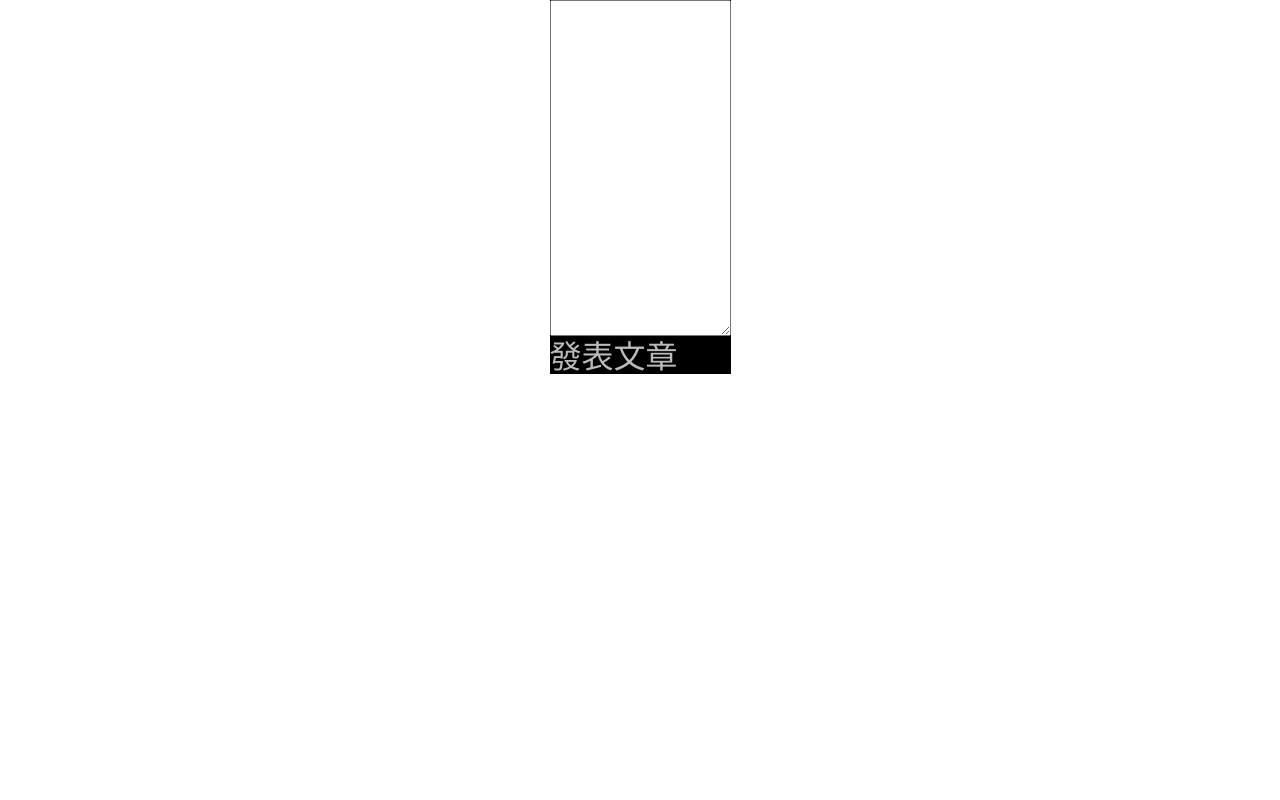
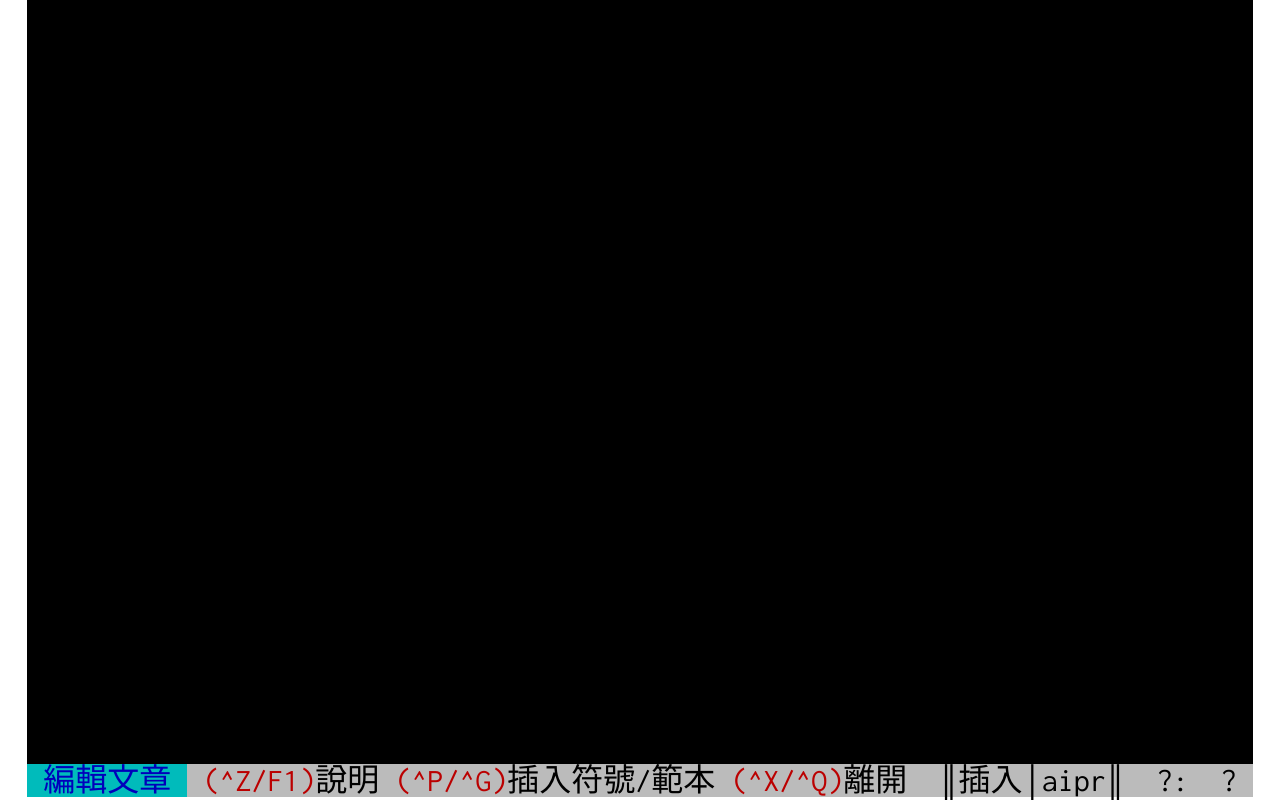
Before and after one commit to hyww/simple-blog, a React (Create React App) app: page /edit in a window 1280 px wide. Built offline with nearby package versions, Linux system fonts and the light colour scheme; a web font is replaced by a local one.

Commit message:
css: edit, post

```diff
--- a/src/App.css
+++ b/src/App.css
@@ -58,6 +58,17 @@ a.link:hover{
   color: #000;
   background-color: #fff;
 }
+textarea{
+  width: 100%;
+  border-style: none;
+  border-width: 0px;
+  padding: 0px;
+  background-color: #000;
+  resize: none;
+  color: #fff;
+  font-family: inherit;
+  font-size: inherit;
+}
 
 @media screen and (min-aspect-ratio: 5/3) {
   .bbs {
--- a/src/App.js
+++ b/src/App.js
@@ -95,26 +95,33 @@ class Post extends Component {
       const p = this.state.post;
       post = (
         <div className="article">
-          <div className="header">
-            <span className="author">
-              {p.author}
-            </span>
-            <span className="title">
-              {p.title}
-            </span>
-            <span className="time">
-              {p.time}
-            </span>
+          <div>
+            <span className="b7 f4"> 作者 </span>
+            <span className="b4 f7">{pad(52,' '+p.author, false)}</span>
+            <span className="b7 f4"> 看板 </span>
+            <span className="b4 f7"> Simple_Blog </span>
           </div>
-          <div className="content">
-            {p.content}
+          <div>
+            <span className="b7 f4"> 標題 </span>
+            <span className="b4 f7">{pad(71,' '+p.title, false)}</span>
           </div>
+          <div>
+            <span className="b7 f4"> 時間 </span>
+            <span className="b4 f7">{pad(71,' '+(new Date(p.time)).toLocaleString(), false)}</span>
+          </div>
+          <div className="f6">───────────────────────────────────────</div>
+          <textarea
+            rows="19"
+            value={p.content}
+            readOnly
+          ></textarea>
         </div>
       );
     }
     return (
       <div>
         {post}
+        <div><span className="b4 f7">  瀏覽 第 ?/? 頁 (???%) </span><span className="b7 f0 hl"> 目前顯示: 第 ??~?? 行 </span><span className="b7"> <span className="f1">(y)</span><span className="f0">回應</span><span className="f1">(X%)</span><span className="f0">推文</span><span className="f1">(h)</span><span className="f0">說明</span><span className="f1">(←)</span><span className="f0">離開   </span></span></div>
       </div>
     )
   }
@@ -141,13 +148,9 @@ class Edit extends Component {
       <div className="edit">
         <textarea
           ref="input"
-          rows="22"
+          rows="23"
         ></textarea>
-        <div className="bar">
-          <Link className="newpost" to="/" onClick={this.onSubmit}>
-            發表文章
-          </Link>
-        </div>
+        <div><span className="b6 f4"> 編輯文章 </span><span className="b7"> <span className="f1">(^Z/F1)</span><span className="f0">說明</span><span className="f1"> (^P/^G)</span><span className="f0">插入符號/範本</span><Link className="link" to="/" onClick={this.onSubmit}><span className="f1"> (^X/^Q)</span><span className="f0">離開</span></Link><span className="f0">  ║插入│aipr║  ?:  ? </span></span></div>
       </div>
 
     )
```
